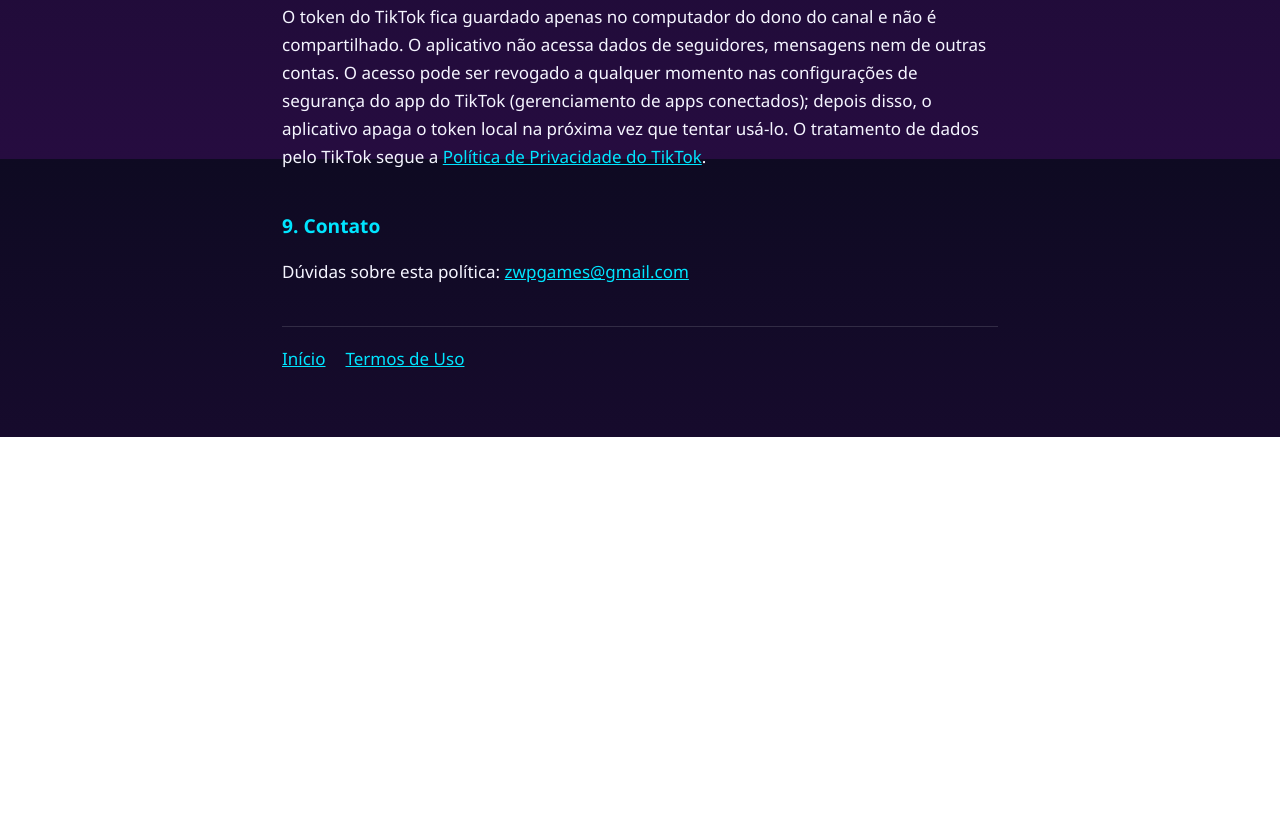
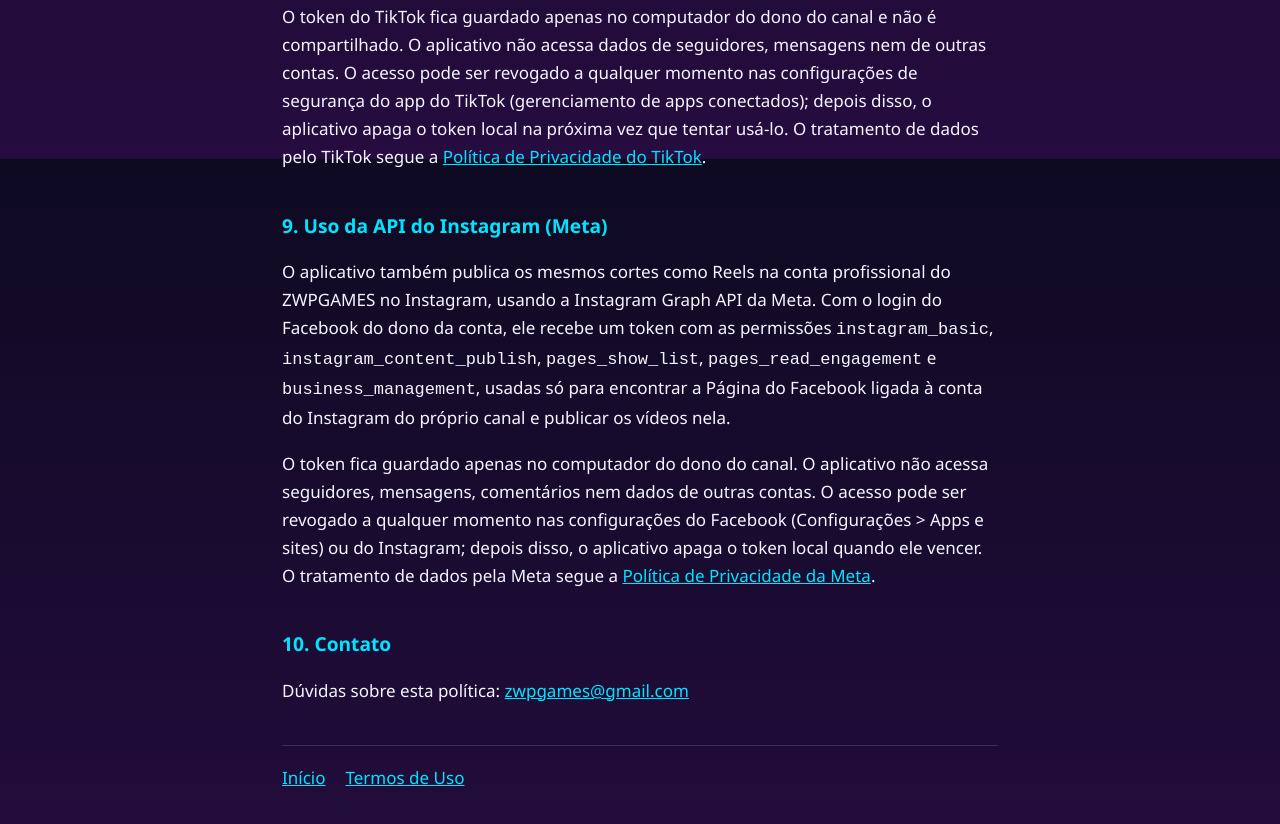
Before and after one commit to Izackwap/zwpgames, a plain HTML site: page privacidade.html in a window 1280 px wide. Shown: the part 2241-3065 px from the top of the page. Before the commit the page ends 2678 px from the top, so only its background shows below. Drawn offline with Linux system fonts and the light colour scheme.

Commit message:
Site: Instagram na página inicial, privacidade e termos
Co-Authored-By: Claude Opus 5.5 <noreply@anthropic.com>

```diff
--- a/privacidade.html
+++ b/privacidade.html
@@ -75,7 +75,18 @@ de segurança do app do TikTok (gerenciamento de apps conectados); depois disso,
 próxima vez que tentar usá-lo. O tratamento de dados pelo TikTok segue a
 <a href="https://www.tiktok.com/legal/privacy-policy">Política de Privacidade do TikTok</a>.</p>
 
-<h2>9. Contato</h2>
+<h2>9. Uso da API do Instagram (Meta)</h2>
+<p>O aplicativo também publica os mesmos cortes como Reels na conta profissional do ZWPGAMES no Instagram, usando a
+Instagram Graph API da Meta. Com o login do Facebook do dono da conta, ele recebe um token com as permissões
+<code>instagram_basic</code>, <code>instagram_content_publish</code>, <code>pages_show_list</code>,
+<code>pages_read_engagement</code> e <code>business_management</code>, usadas só para encontrar a Página do Facebook
+ligada à conta do Instagram do próprio canal e publicar os vídeos nela.</p>
+<p>O token fica guardado apenas no computador do dono do canal. O aplicativo não acessa seguidores, mensagens,
+comentários nem dados de outras contas. O acesso pode ser revogado a qualquer momento nas configurações do Facebook
+(Configurações &gt; Apps e sites) ou do Instagram; depois disso, o aplicativo apaga o token local quando ele vencer.
+O tratamento de dados pela Meta segue a <a href="https://www.facebook.com/privacy/policy/">Política de Privacidade da Meta</a>.</p>
+
+<h2>10. Contato</h2>
 <p>Dúvidas sobre esta política: <a href="mailto:zwpgames@gmail.com">zwpgames@gmail.com</a></p>
 
 <nav>
```
Also changed, not shown: index.html (+4 -0 lines), termos.html (+5 -0 lines).
